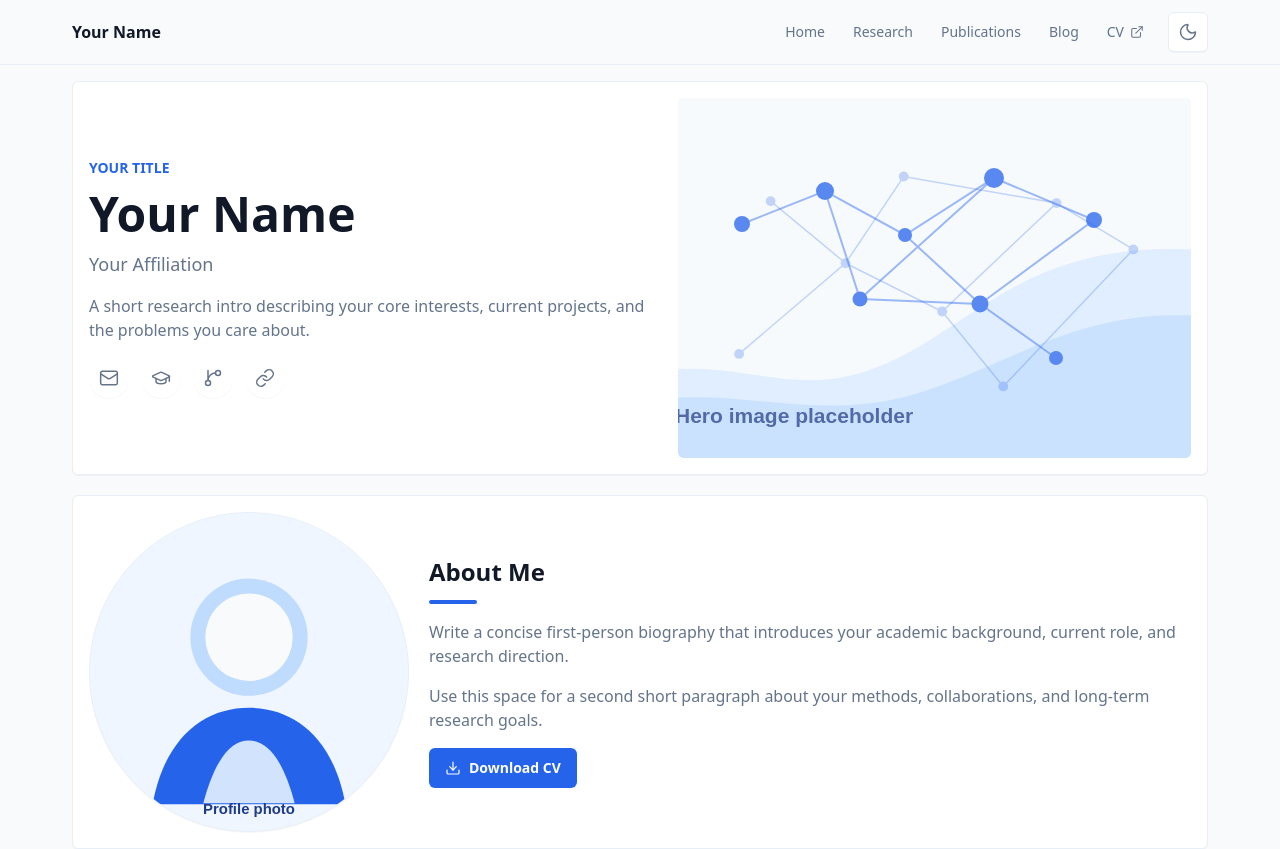
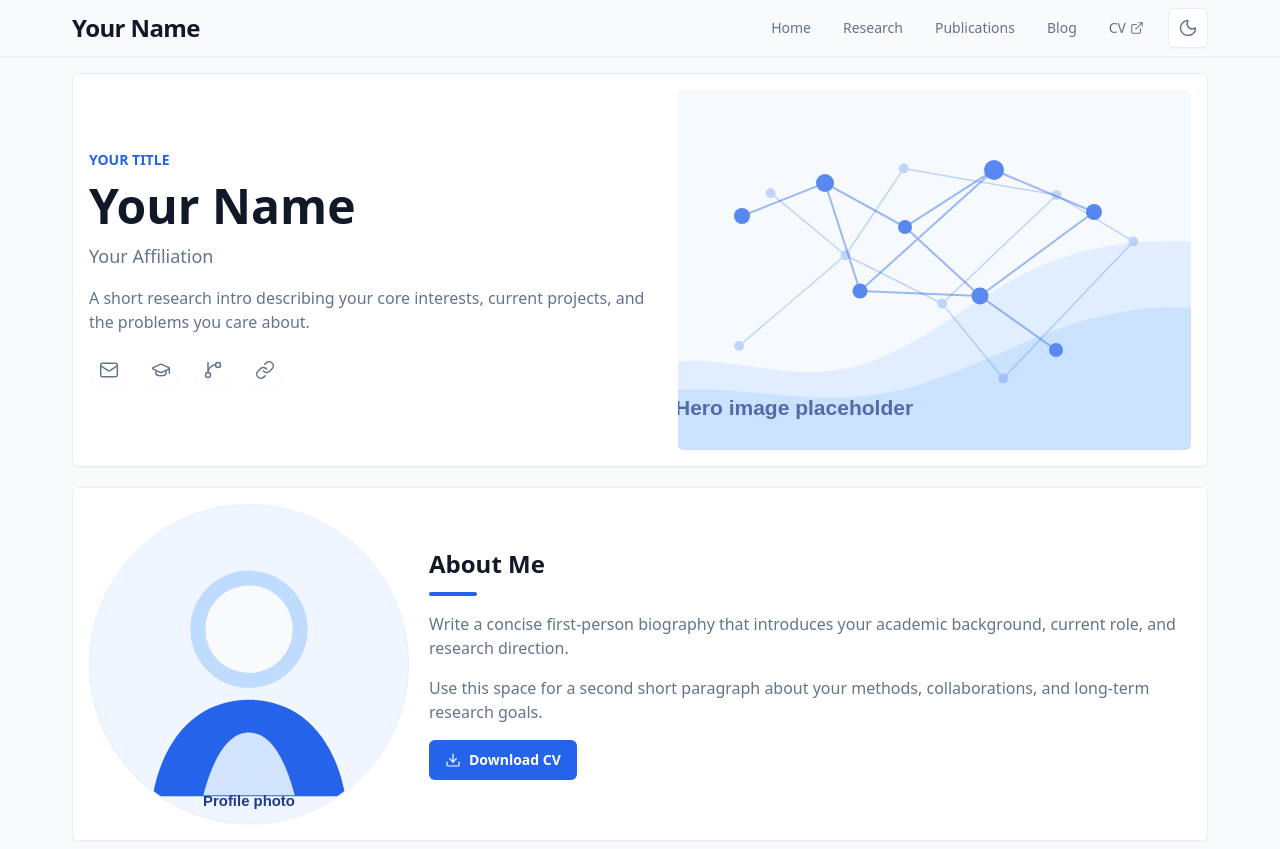
Before and after one commit to mtplayground/chen-hatti-f810-personal-site, a Next.js app: page / in a window 1280 px wide. Shown: the top 849 px of the page. Built offline with nearby package versions, Linux system fonts and the light colour scheme.

Commit message:
feat: Restyle Header to reference layout

```diff
--- a/components/layout/header.tsx
+++ b/components/layout/header.tsx
@@ -25,25 +25,23 @@ export function Header() {
 
   return (
     <header className="sticky top-0 z-40 border-b border-academic-border bg-academic-bg-subtle/95 backdrop-blur dark:border-academic-dark-border dark:bg-academic-dark-bg/95">
-      <div className="mx-auto flex min-h-16 w-full max-w-[1200px] flex-col gap-3 px-site-x py-3 sm:px-site-x-lg lg:flex-row lg:items-center lg:justify-between">
+      <div className="mx-auto flex min-h-14 w-full max-w-[1200px] items-center justify-between gap-4 px-site-x py-2 sm:px-site-x-lg">
         <Link
-          className="text-base font-semibold text-academic-text no-underline hover:text-academic-accent dark:text-academic-dark-text dark:hover:text-academic-dark-accent"
+          className="shrink-0 text-xl font-bold tracking-tight text-academic-text no-underline transition-colors hover:text-academic-accent sm:text-2xl dark:text-academic-dark-text dark:hover:text-academic-dark-accent"
           href="/"
         >
           {profile.name}
         </Link>
 
-        <div className="flex items-center gap-3">
-          <nav
-            aria-label="Primary navigation"
-            className="flex min-w-0 flex-1 items-center gap-1 overflow-x-auto"
-          >
+        <div className="flex min-w-0 items-center justify-end gap-2 sm:gap-3">
+          <nav aria-label="Primary navigation" className="min-w-0 overflow-x-auto">
+            <div className="flex items-center gap-1 sm:gap-2">
               {nav.map((item) => {
                 const active = isActiveNavItem(item, pathname);
                 const className = [
-                "relative inline-flex h-10 shrink-0 items-center gap-1.5 px-3 text-sm font-medium no-underline transition-colors",
+                  "relative inline-flex h-9 shrink-0 items-center gap-1 px-2.5 text-sm font-medium no-underline transition-colors sm:px-3",
                   "text-academic-muted hover:text-academic-accent dark:text-academic-dark-muted dark:hover:text-academic-dark-accent",
-                "after:absolute after:inset-x-3 after:bottom-1 after:h-0.5 after:rounded-full after:bg-transparent after:transition-colors",
+                  "after:absolute after:bottom-0 after:left-1/2 after:h-0.5 after:w-5 after:-translate-x-1/2 after:rounded-full after:bg-transparent after:transition-colors",
                   active
                     ? "text-academic-accent after:bg-academic-accent dark:text-academic-dark-accent dark:after:bg-academic-dark-accent"
                     : ""
@@ -78,6 +76,7 @@ export function Header() {
                   </Link>
                 );
               })}
+            </div>
           </nav>
           <ThemeToggle />
         </div>
```
Lines whose indentation alone changed are shown as unchanged.
